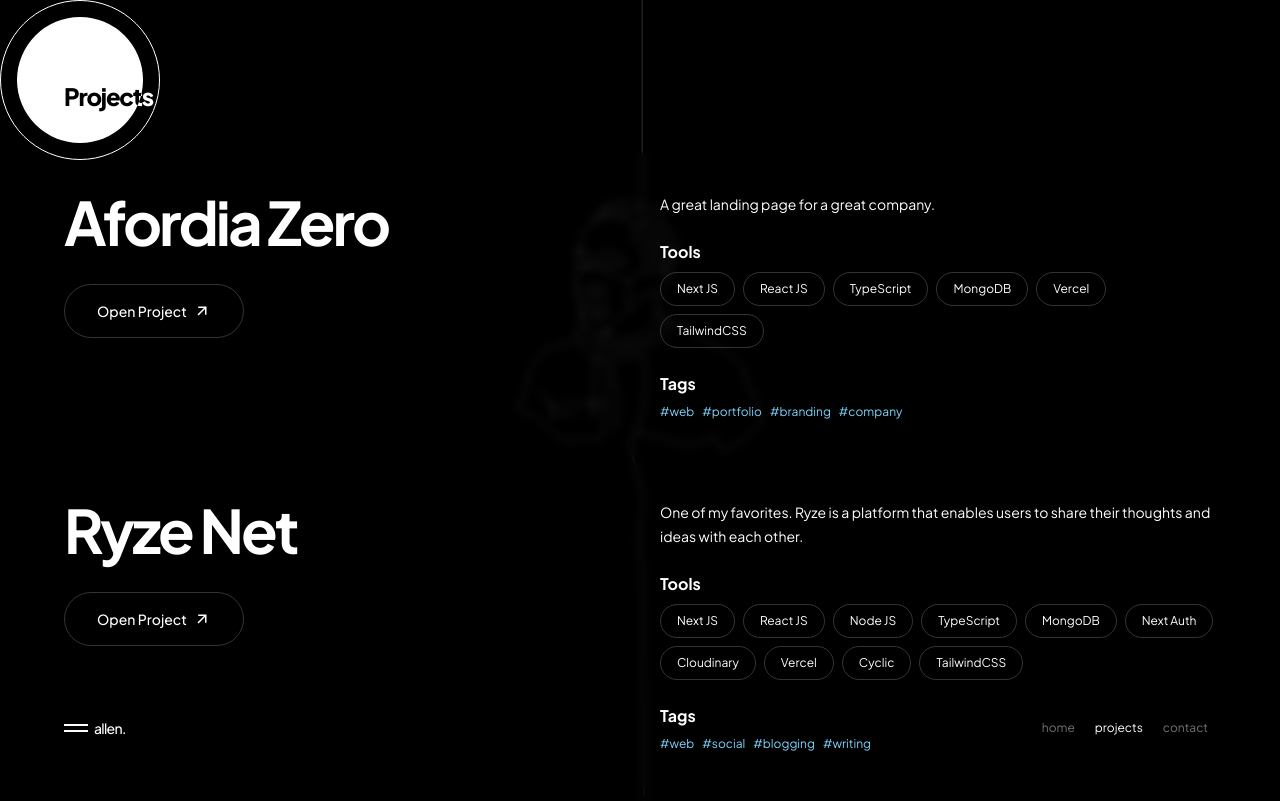
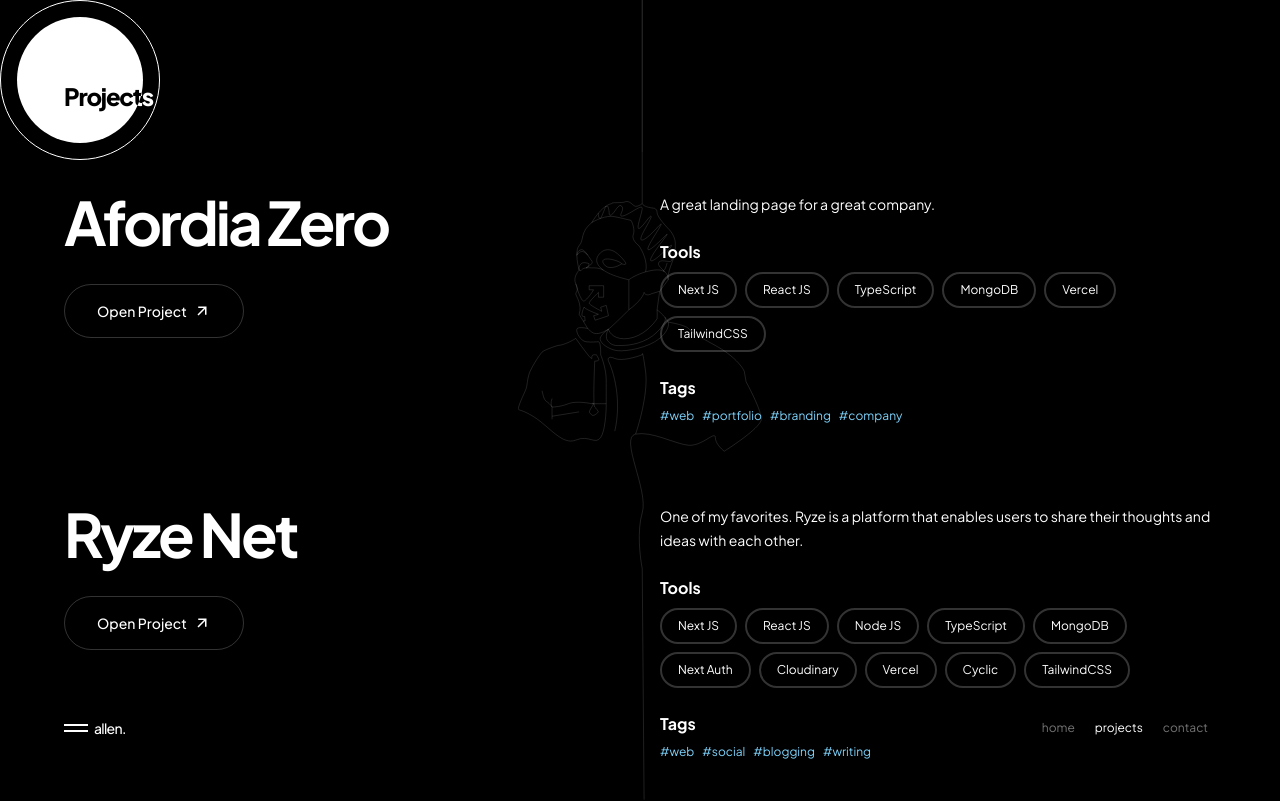
Before and after one commit to LawEyez/portfolio, a Next.js app: page /projects in a window 1280 px wide. Shown: the top 801 px of the page. Built offline with nearby package versions, Linux system fonts and the light colour scheme.

Commit message:
Hover styles to btn and tag.

```diff
--- a/src/components/Project/index.tsx
+++ b/src/components/Project/index.tsx
@@ -11,7 +11,7 @@ const Project = ({
   url
 }: ProjectProps) => {
   return (
-    <div className='flex flex-col md:flex-row gap-10 bg-black/05 backdrop-blur-sm py-10'>
+    <div className='flex flex-col md:flex-row gap-10 bg-black/30 py-10'>
       {/* Name and URL */}
       <div className="h-max space-y-8 flex-1">
         <h2 className="capitalize text-6xl font-bold tracking-tighter">{name}</h2>
@@ -19,7 +19,8 @@ const Project = ({
         <div>
           <Link
             className="px-8 py-4 capitalize border border-white/20 rounded-[9999px]
-            flex items-center justify-center text-sm font-medium w-max gap-1.5"
+            flex items-center justify-center text-sm font-medium w-max gap-1.5
+            hover:border-white transition"
             href={url}
             target='_blank'
           >
@@ -41,7 +42,13 @@ const Project = ({
 
           <div className="flex flex-wrap gap-2">
             {tools.map((tool: string) => (
-              <div key={tool} className="border border-white/20 px-4 py-2 rounded-full text-xs">{tool}</div>
+              <div
+                key={tool}
+                className="border-2 border-white/20 px-4 py-2 rounded-full text-xs cursor-default
+                hover:border-white hover:text-white transition"
+              >
+                {tool}
+              </div>
             ))}
           </div>
         </div>
```
